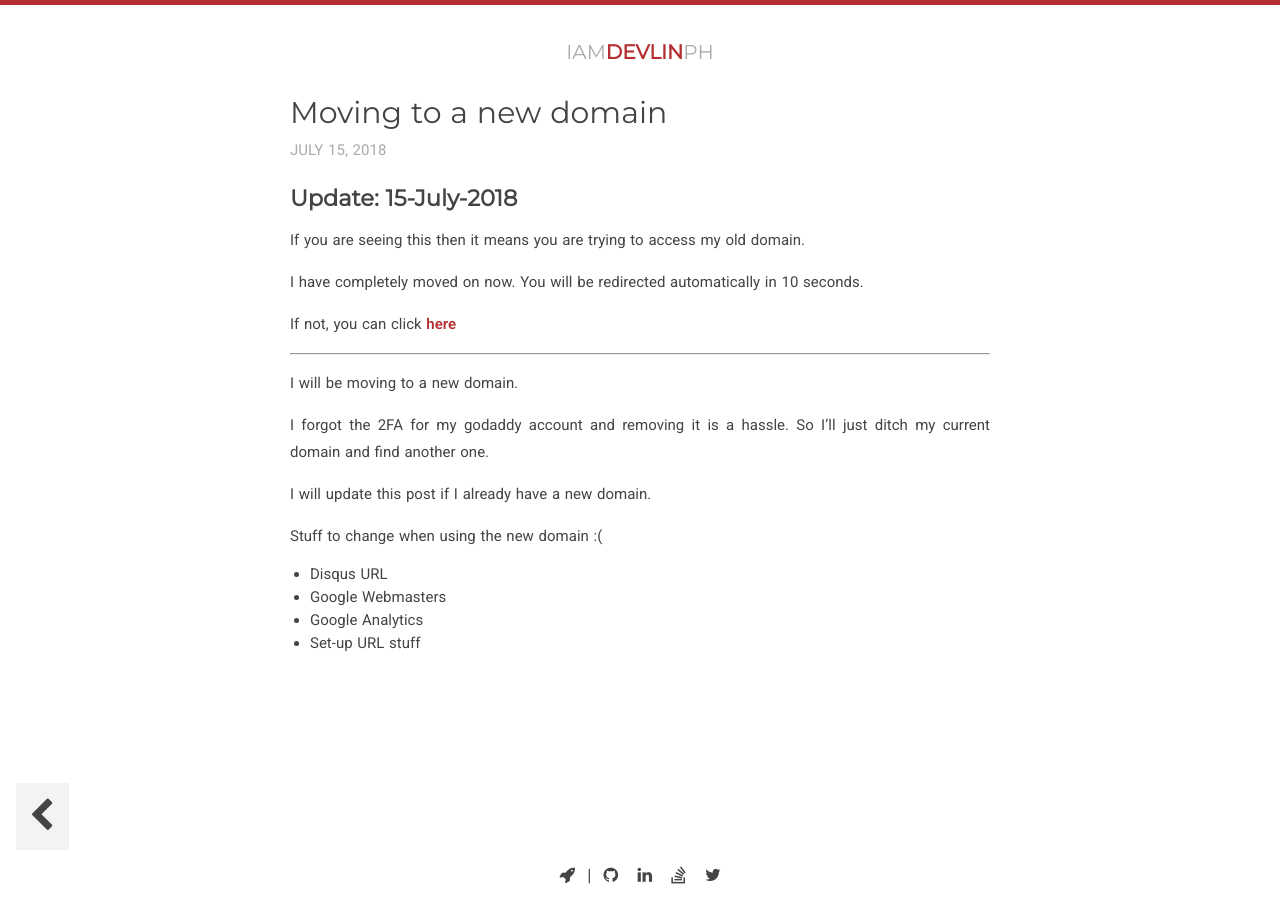
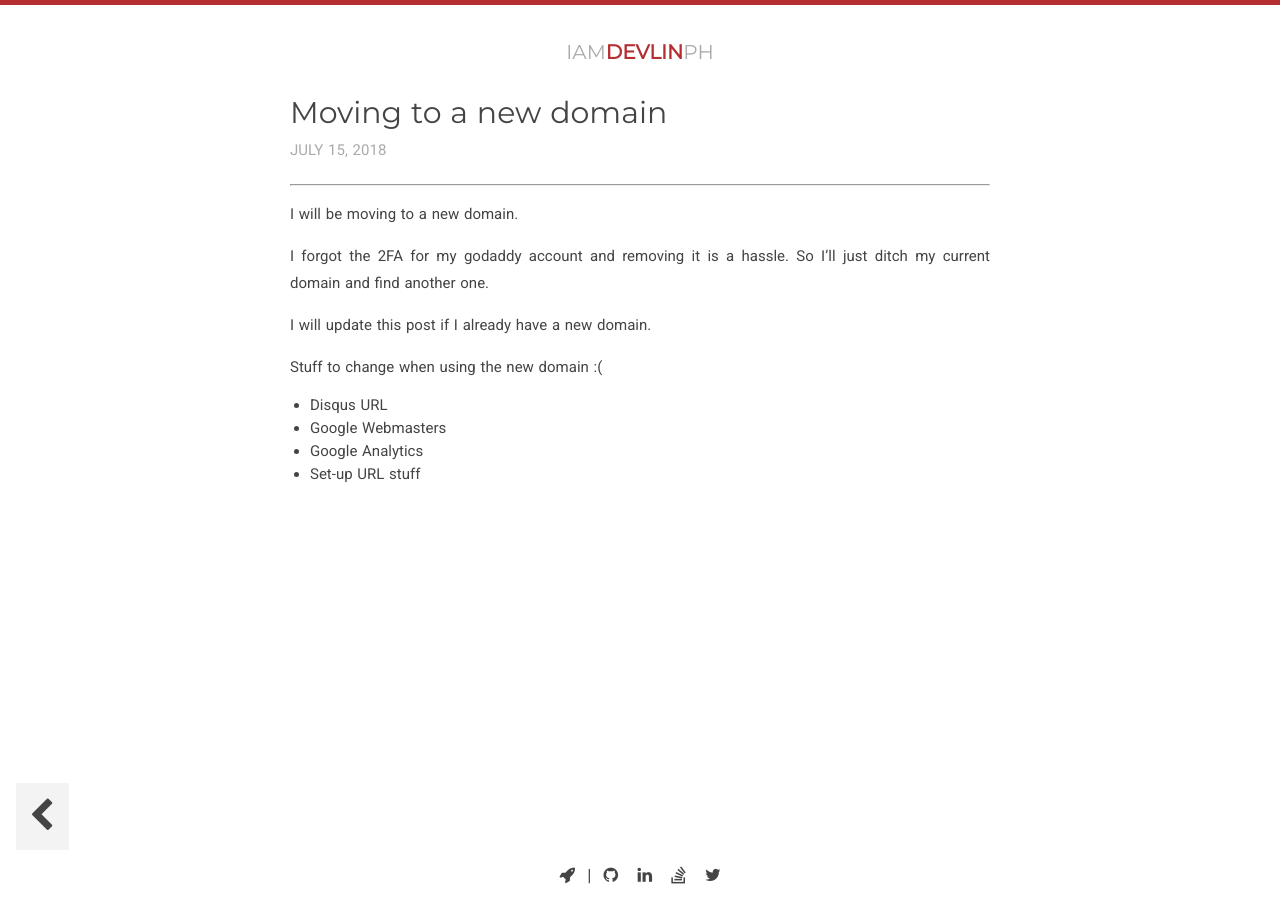
Before and after one commit to iamdevlinph/iamdevlinph.github.io-jekyll, a Jekyll site: the page built from _posts/2018-07-11-new-domain.md, in a window 1280 px wide. Built offline with Jekyll 4.4.1, drawn with Linux system fonts in a browser that asks for light colours; nearby versions of some CDN libraries; comment, search, counter and statistics services are not loaded.

Commit message:
Update redirect message

```diff
--- a/_posts/2018-07-11-new-domain.md
+++ b/_posts/2018-07-11-new-domain.md
@@ -6,15 +6,14 @@
 group: "blog"
 comments: true
 ---
-## Update: 15-July-2018
+<p class="hidden" id="redirect-msg">
+If you are seeing this then it means you are trying to access my old domain.<br/>
 
-If you are seeing this then it means you are trying to access my old domain.
-
-I have completely moved on now. You will be redirected automatically in 10 seconds.
+I have completely moved on now. You will be redirected automatically in 10 seconds.<br/>
 
 If not, you can click <a href="#" id="redirect">here</a>
-
----
+<hr>
+</p>
 
 I will be moving to a new domain.
 
```
Also changed, not shown: other parts of _posts/2018-07-11-new-domain.md (+10 -5 lines).
